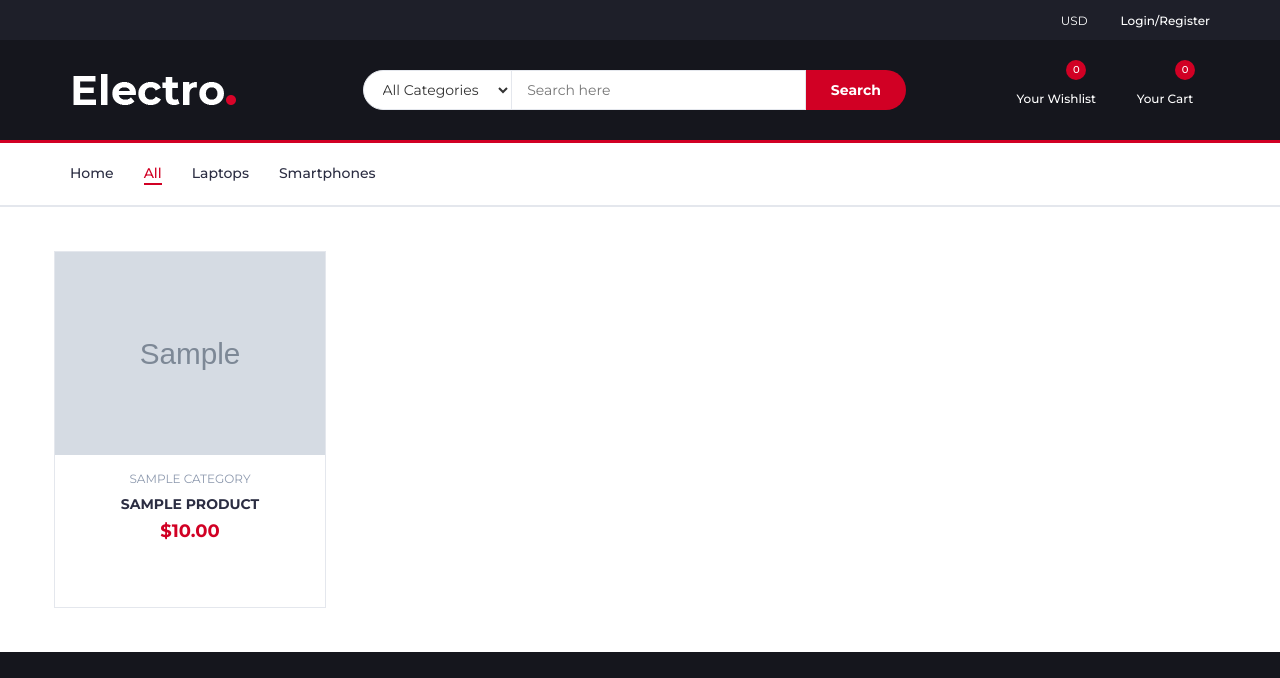
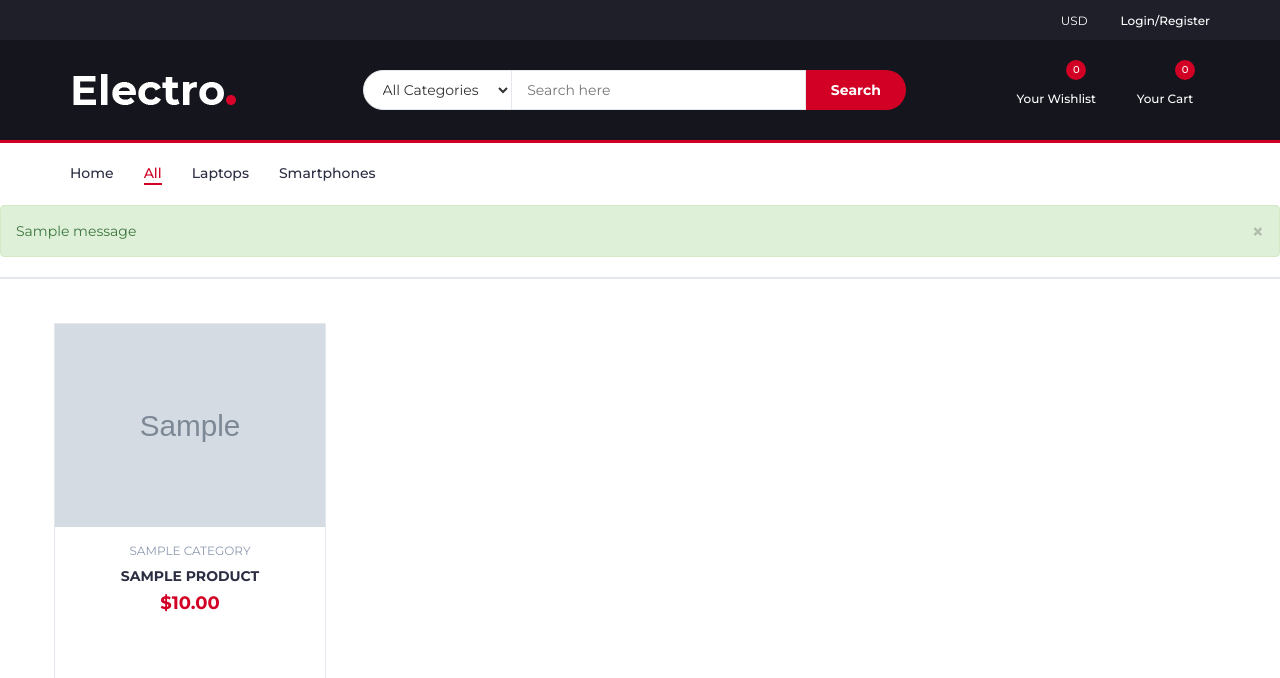
Before and after one commit to Razig17/Ecommerce, a Django app: page /store/ in a window 1280 px wide. Shown: the top 678 px of the page. Run offline with Django 5.2, Linux system fonts and the light colour scheme; tables that the repository leaves empty hold one stand-in row (values such as "Sample post"); grey boxes marked "Sample" are stand-in pictures; one stand-in notice (Sample message) is shown; some libraries are stand-ins or nearby versions; some web fonts are replaced.

Commit message:
Added message alerts to store template

```diff
--- a/store/templates/store.html
+++ b/store/templates/store.html
@@ -19,6 +19,15 @@
         <!-- /responsive-nav -->
 </div>
 <!-- /container -->
+{% if messages %}
+{% for message in messages %}
+<div class="alert alert-success fade in">
+        <a href="#" class="close" data-dismiss="alert" aria-label="close">&times;</a>
+        {{ message }}
+      </div>
+{% endfor %}
+{% endif %}
+
 </nav>
 <!-- /NAVIGATION -->
 <!-- SECTION -->
@@ -46,7 +55,6 @@
                                                                 <p class="product-category">{{product.category}}</p>
                                                                 <h3 class="product-name"><a href="{{product.id}}">{{product.name}}</a></h3>
                                                                 <h4 class="product-price">${{product.price}}</h4>
-
 
                                                                 <div class="product-btns">
                                                                         <a href="/wishlist">
```
